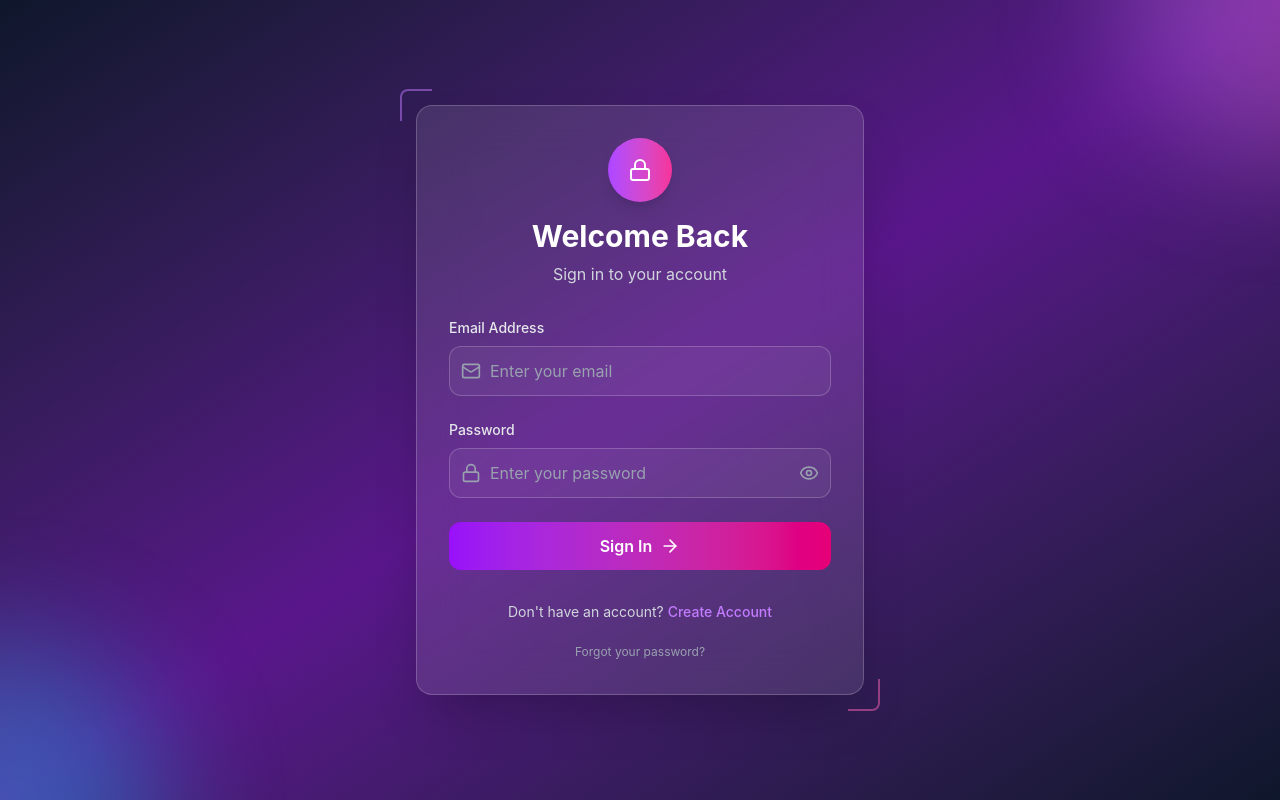
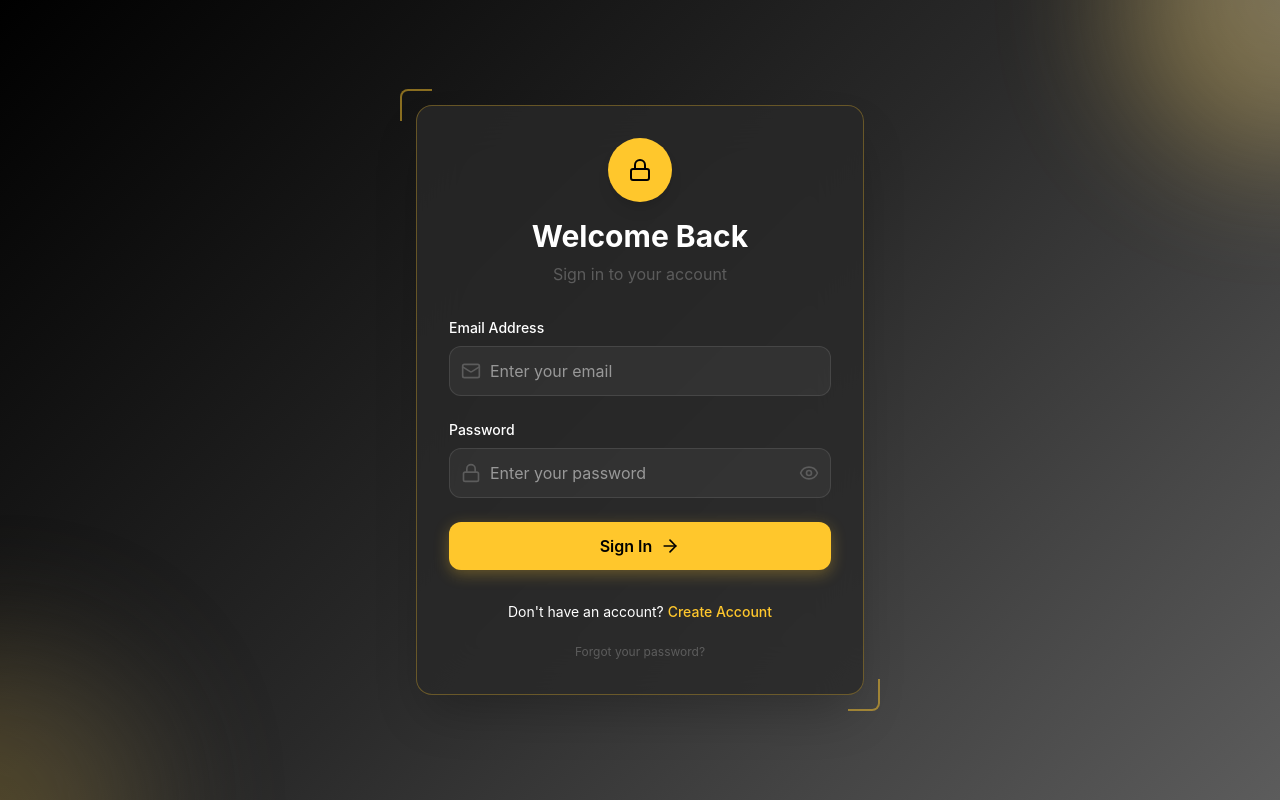
Before and after one commit to Dinithi1625403/ecommerce, a Next.js app in the folder frontend/: page /login in a window 1280 px wide. Built offline with nearby package versions, Linux system fonts and the light colour scheme.

Commit message:
changed the colors

```diff
--- a/frontend/src/app/login/page.jsx
+++ b/frontend/src/app/login/page.jsx
@@ -93,30 +93,26 @@ export default function LoginPage() {
   if (!mounted) {
     return null; // Prevent hydration mismatch
   }
-
   return (
-    <div className="min-h-screen bg-gradient-to-br from-slate-900 via-purple-900 to-slate-900 flex items-center justify-center p-4 relative overflow-hidden">
+    <div className="min-h-screen bg-gradient-to-br from-black via-gray-900 to-gray-800 flex items-center justify-center p-4 relative overflow-hidden" style={{background: 'linear-gradient(135deg, #000000 0%, #292929 50%, #5C5C5C 100%)'}}>
       {/* Animated background elements */}
       <div className="absolute inset-0 overflow-hidden">
-        <div className="absolute -top-40 -right-40 w-80 h-80 rounded-full bg-gradient-to-r from-purple-400 to-pink-400 opacity-20 blur-3xl animate-pulse"></div>
-        <div className="absolute -bottom-40 -left-40 w-80 h-80 rounded-full bg-gradient-to-r from-blue-400 to-cyan-400 opacity-20 blur-3xl animate-pulse delay-1000"></div>
+        <div className="absolute -top-40 -right-40 w-80 h-80 rounded-full opacity-20 blur-3xl animate-pulse" style={{background: 'linear-gradient(45deg, #FFC72C, #FFFFFF)'}}></div>
+        <div className="absolute -bottom-40 -left-40 w-80 h-80 rounded-full opacity-15 blur-3xl animate-pulse delay-1000" style={{background: 'linear-gradient(45deg, #FFC72C, #5C5C5C)'}}></div>
       </div>
 
       <div className="relative w-full max-w-md">
         {/* Main form container with glassmorphism */}
-        <div className="backdrop-blur-xl bg-white/10 border border-white/20 rounded-2xl shadow-2xl p-8 transform transition-all duration-700 hover:scale-[1.02]">
-          {/* Header */}
+        <div className="backdrop-blur-xl border rounded-2xl shadow-2xl p-8 transform transition-all duration-700 hover:scale-[1.02]" style={{backgroundColor: 'rgba(41, 41, 41, 0.8)', borderColor: 'rgba(255, 199, 44, 0.3)'}}>          {/* Header */}
           <div className="text-center mb-8">
-            <div className="inline-flex items-center justify-center w-16 h-16 bg-gradient-to-r from-purple-500 to-pink-500 rounded-full mb-4 shadow-lg">
-              <Lock className="text-white" size={24} />
+            <div className="inline-flex items-center justify-center w-16 h-16 rounded-full mb-4 shadow-lg" style={{backgroundColor: '#FFC72C'}}>
+              <Lock className="text-black" size={24} />
             </div>
             <h1 className="text-3xl font-bold text-white mb-2">Welcome Back</h1>
-            <p className="text-gray-300">Sign in to your account</p>
-          </div>
-
-          {/* Status messages */}
+            <p style={{color: '#5C5C5C'}}>Sign in to your account</p>
+          </div>          {/* Status messages */}
           {error && (
-            <div className="mb-6 p-4 bg-red-500/20 border border-red-500/30 rounded-xl backdrop-blur-sm animate-shake">
+            <div className="mb-6 p-4 rounded-xl backdrop-blur-sm animate-shake" style={{backgroundColor: 'rgba(255, 0, 0, 0.1)', border: '1px solid rgba(255, 0, 0, 0.3)'}}>
               <div className="flex items-center gap-3">
                 <XCircle className="text-red-400 flex-shrink-0" size={20} />
                 <p className="text-red-200 text-sm">{error}</p>
@@ -125,29 +121,27 @@ export default function LoginPage() {
           )}
 
           {success && (
-            <div className="mb-6 p-4 bg-green-500/20 border border-green-500/30 rounded-xl backdrop-blur-sm animate-bounce">
+            <div className="mb-6 p-4 rounded-xl backdrop-blur-sm animate-bounce" style={{backgroundColor: 'rgba(255, 199, 44, 0.2)', border: '1px solid #FFC72C'}}>
               <div className="flex items-center gap-3">
-                <CheckCircle2 className="text-green-400 flex-shrink-0" size={20} />
-                <p className="text-green-200 text-sm">{success}</p>
+                <CheckCircle2 style={{color: '#FFC72C'}} className="flex-shrink-0" size={20} />
+                <p className="text-white text-sm">{success}</p>
               </div>
             </div>
           )}
 
-          <form onSubmit={handleSubmit} className="space-y-6" noValidate>
-            {/* Email field */}
+          <form onSubmit={handleSubmit} className="space-y-6" noValidate>            {/* Email field */}
             <div className="space-y-2">
               <label
                 htmlFor="email"
-                className="block text-sm font-medium text-gray-200"
+                className="block text-sm font-medium text-white"
               >
                 Email Address
               </label>
               <div className="relative group">
                 <div className="absolute inset-y-0 left-0 pl-3 flex items-center pointer-events-none">
                   <Mail
-                    className={`transition-colors duration-200 ${
-                      emailFocused ? 'text-purple-400' : 'text-gray-400'
-                    }`}
+                    className="transition-colors duration-200"
+                    style={{color: emailFocused ? '#FFC72C' : '#5C5C5C'}}
                     size={20}
                   />
                 </div>
@@ -155,15 +149,26 @@ export default function LoginPage() {
                   id="email"
                   type="email"
                   placeholder="Enter your email"
-                  className={`w-full pl-10 pr-4 py-3 bg-white/5 border rounded-xl text-white placeholder-gray-400 transition-all duration-200 focus:outline-none focus:ring-2 focus:ring-purple-500 focus:border-transparent ${
-                    formErrors.email
-                      ? 'border-red-500 focus:ring-red-500'
-                      : 'border-white/20 hover:border-white/30'
-                  }`}
+                  className="w-full pl-10 pr-4 py-3 rounded-xl text-white transition-all duration-200 focus:outline-none focus:ring-2"
+                  style={{
+                    backgroundColor: 'rgba(92, 92, 92, 0.2)',
+                    border: formErrors.email
+                      ? '1px solid red'
+                      : '1px solid rgba(92, 92, 92, 0.5)',
+                    '::placeholder': {color: '#5C5C5C'}
+                  }}
+                  onFocus={(e) => {
+                    setEmailFocused(true);
+                    e.target.style.borderColor = '#FFC72C';
+                    e.target.style.boxShadow = '0 0 0 2px rgba(255, 199, 44, 0.2)';
+                  }}
+                  onBlur={(e) => {
+                    setEmailFocused(false);
+                    e.target.style.borderColor = formErrors.email ? 'red' : 'rgba(92, 92, 92, 0.5)';
+                    e.target.style.boxShadow = 'none';
+                  }}
                   value={email}
                   onChange={handleEmailChange}
-                  onFocus={() => setEmailFocused(true)}
-                  onBlur={() => setEmailFocused(false)}
                   required
                   aria-describedby={formErrors.email ? "email-error" : undefined}
                 />
@@ -173,22 +178,19 @@ export default function LoginPage() {
                   {formErrors.email}
                 </p>
               )}
-            </div>
-
-            {/* Password field */}
+            </div>            {/* Password field */}
             <div className="space-y-2">
               <label
                 htmlFor="password"
-                className="block text-sm font-medium text-gray-200"
+                className="block text-sm font-medium text-white"
               >
                 Password
               </label>
               <div className="relative group">
                 <div className="absolute inset-y-0 left-0 pl-3 flex items-center pointer-events-none">
                   <Lock
-                    className={`transition-colors duration-200 ${
-                      passwordFocused ? 'text-purple-400' : 'text-gray-400'
-                    }`}
+                    className="transition-colors duration-200"
+                    style={{color: passwordFocused ? '#FFC72C' : '#5C5C5C'}}
                     size={20}
                   />
                 </div>
@@ -196,28 +198,42 @@ export default function LoginPage() {
                   id="password"
                   type={showPassword ? "text" : "password"}
                   placeholder="Enter your password"
-                  className={`w-full pl-10 pr-12 py-3 bg-white/5 border rounded-xl text-white placeholder-gray-400 transition-all duration-200 focus:outline-none focus:ring-2 focus:ring-purple-500 focus:border-transparent ${
-                    formErrors.password
-                      ? 'border-red-500 focus:ring-red-500'
-                      : 'border-white/20 hover:border-white/30'
-                  }`}
+                  className="w-full pl-10 pr-12 py-3 rounded-xl text-white transition-all duration-200 focus:outline-none focus:ring-2"
+                  style={{
+                    backgroundColor: 'rgba(92, 92, 92, 0.2)',
+                    border: formErrors.password
+                      ? '1px solid red'
+                      : '1px solid rgba(92, 92, 92, 0.5)',
+                    '::placeholder': {color: '#5C5C5C'}
+                  }}
+                  onFocus={(e) => {
+                    setPasswordFocused(true);
+                    e.target.style.borderColor = '#FFC72C';
+                    e.target.style.boxShadow = '0 0 0 2px rgba(255, 199, 44, 0.2)';
+                  }}
+                  onBlur={(e) => {
+                    setPasswordFocused(false);
+                    e.target.style.borderColor = formErrors.password ? 'red' : 'rgba(92, 92, 92, 0.5)';
+                    e.target.style.boxShadow = 'none';
+                  }}
                   value={password}
                   onChange={handlePasswordChange}
-                  onFocus={() => setPasswordFocused(true)}
-                  onBlur={() => setPasswordFocused(false)}
                   required
                   aria-describedby={formErrors.password ? "password-error" : undefined}
                 />
                 <button
                   type="button"
-                  className="absolute inset-y-0 right-0 pr-3 flex items-center hover:bg-white/10 rounded-r-xl transition-colors duration-200"
+                  className="absolute inset-y-0 right-0 pr-3 flex items-center rounded-r-xl transition-colors duration-200"
+                  style={{':hover': {backgroundColor: 'rgba(92, 92, 92, 0.2)'}}}
                   onClick={() => setShowPassword(!showPassword)}
                   aria-label={showPassword ? "Hide password" : "Show password"}
+                  onMouseEnter={(e) => e.target.style.backgroundColor = 'rgba(92, 92, 92, 0.2)'}
+                  onMouseLeave={(e) => e.target.style.backgroundColor = 'transparent'}
                 >
                   {showPassword ? (
-                    <EyeOff className="text-gray-400 hover:text-purple-400 transition-colors" size={20} />
+                    <EyeOff className="transition-colors" style={{color: '#5C5C5C'}} size={20} />
                   ) : (
-                    <Eye className="text-gray-400 hover:text-purple-400 transition-colors" size={20} />
+                    <Eye className="transition-colors" style={{color: '#5C5C5C'}} size={20} />
                   )}
                 </button>
               </div>
@@ -226,13 +242,28 @@ export default function LoginPage() {
                   {formErrors.password}
                 </p>
               )}
-            </div>
-
-            {/* Submit button */}
+            </div>            {/* Submit button */}
             <button
               type="submit"
               disabled={isLoading}
-              className="w-full relative overflow-hidden bg-gradient-to-r from-purple-600 to-pink-600 hover:from-purple-700 hover:to-pink-700 disabled:from-gray-600 disabled:to-gray-700 text-white font-semibold py-3 px-6 rounded-xl transition-all duration-200 transform hover:scale-[1.02] hover:shadow-lg hover:shadow-purple-500/25 disabled:hover:scale-100 disabled:hover:shadow-none group"
+              className="w-full relative overflow-hidden font-semibold py-3 px-6 rounded-xl transition-all duration-200 transform hover:scale-[1.02] hover:shadow-lg disabled:hover:scale-100 disabled:hover:shadow-none group"
+              style={{
+                backgroundColor: isLoading ? '#5C5C5C' : '#FFC72C',
+                color: '#000000',
+                boxShadow: isLoading ? 'none' : '0 4px 15px rgba(255, 199, 44, 0.3)'
+              }}
+              onMouseEnter={(e) => {
+                if (!isLoading) {
+                  e.target.style.backgroundColor = '#e6b428';
+                  e.target.style.boxShadow = '0 6px 20px rgba(255, 199, 44, 0.4)';
+                }
+              }}
+              onMouseLeave={(e) => {
+                if (!isLoading) {
+                  e.target.style.backgroundColor = '#FFC72C';
+                  e.target.style.boxShadow = '0 4px 15px rgba(255, 199, 44, 0.3)';
+                }
+              }}
             >
               <span className="relative z-10 flex items-center justify-center gap-2">
                 {isLoading ? (
@@ -252,15 +283,16 @@ export default function LoginPage() {
               </span>
               <div className="absolute inset-0 bg-gradient-to-r from-white/0 via-white/20 to-white/0 translate-x-[-100%] group-hover:translate-x-[100%] transition-transform duration-700"></div>
             </button>
-          </form>
-
-          {/* Footer */}
+          </form>          {/* Footer */}
           <div className="mt-8 text-center">
-            <p className="text-gray-300 text-sm">
+            <p className="text-white text-sm">
               Don't have an account?{" "}
               <a
                 href="/signup"
-                className="text-purple-400 hover:text-purple-300 font-medium transition-colors duration-200 hover:underline"
+                className="font-medium transition-colors duration-200 hover:underline"
+                style={{color: '#FFC72C'}}
+                onMouseEnter={(e) => e.target.style.color = '#e6b428'}
+                onMouseLeave={(e) => e.target.style.color = '#FFC72C'}
               >
                 Create Account
               </a>
@@ -271,16 +303,17 @@ export default function LoginPage() {
           <div className="mt-4 text-center">
             <a
               href="/forgot-password"
-              className="text-gray-400 hover:text-gray-300 text-xs transition-colors duration-200 hover:underline"
+              className="text-xs transition-colors duration-200 hover:underline"
+              style={{color: '#5C5C5C'}}
+              onMouseEnter={(e) => e.target.style.color = '#FFFFFF'}
+              onMouseLeave={(e) => e.target.style.color = '#5C5C5C'}
             >
               Forgot your password?
             </a>
           </div>
-        </div>
-
-        {/* Additional decorative elements */}
-        <div className="absolute -top-4 -left-4 w-8 h-8 border-l-2 border-t-2 border-purple-400/50 rounded-tl-lg"></div>
-        <div className="absolute -bottom-4 -right-4 w-8 h-8 border-r-2 border-b-2 border-pink-400/50 rounded-br-lg"></div>
+        </div>        {/* Additional decorative elements */}
+        <div className="absolute -top-4 -left-4 w-8 h-8 border-l-2 border-t-2 rounded-tl-lg" style={{borderColor: 'rgba(255, 199, 44, 0.5)'}}></div>
+        <div className="absolute -bottom-4 -right-4 w-8 h-8 border-r-2 border-b-2 rounded-br-lg" style={{borderColor: 'rgba(255, 199, 44, 0.5)'}}></div>
       </div>
 
       <style jsx>{`
```
